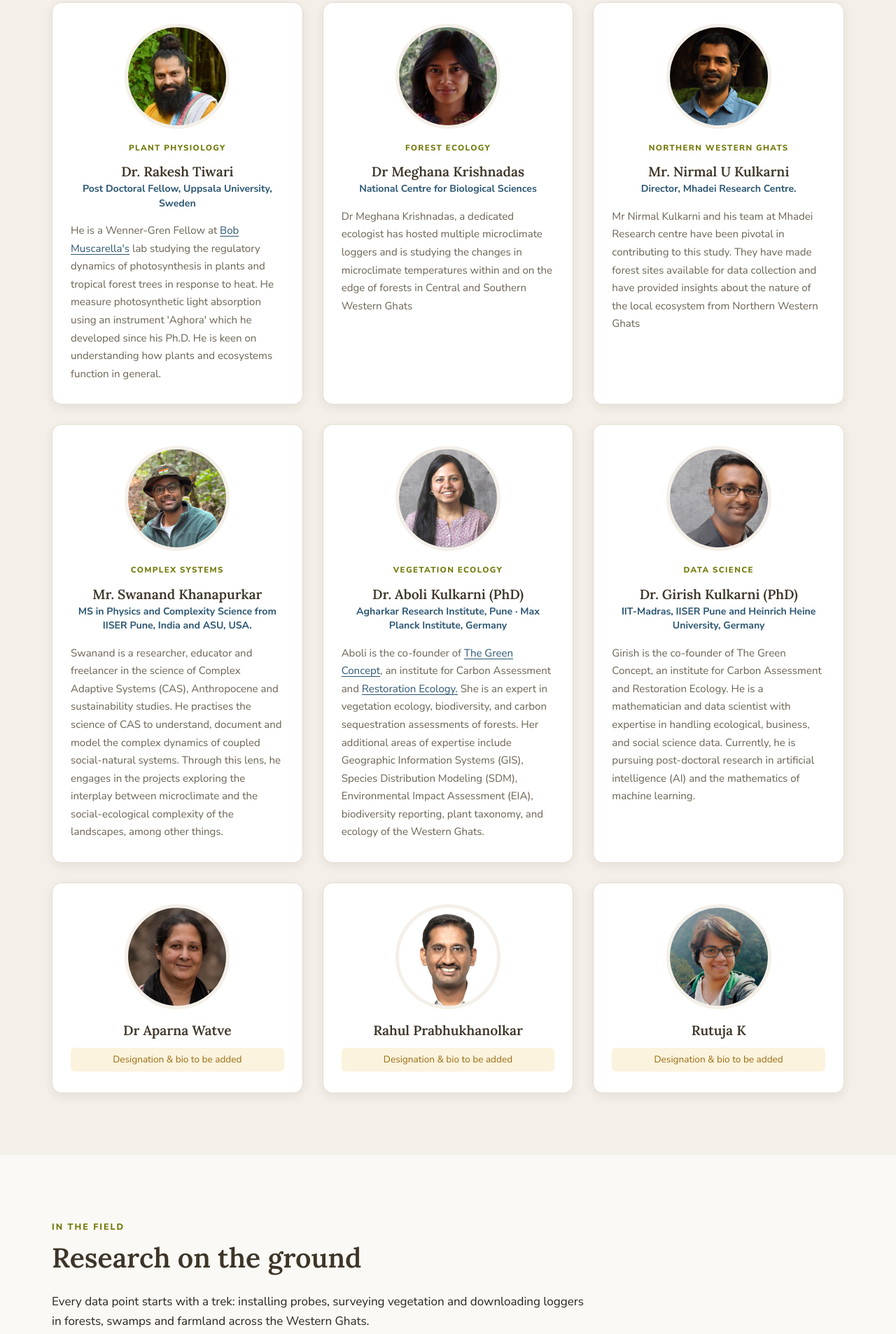
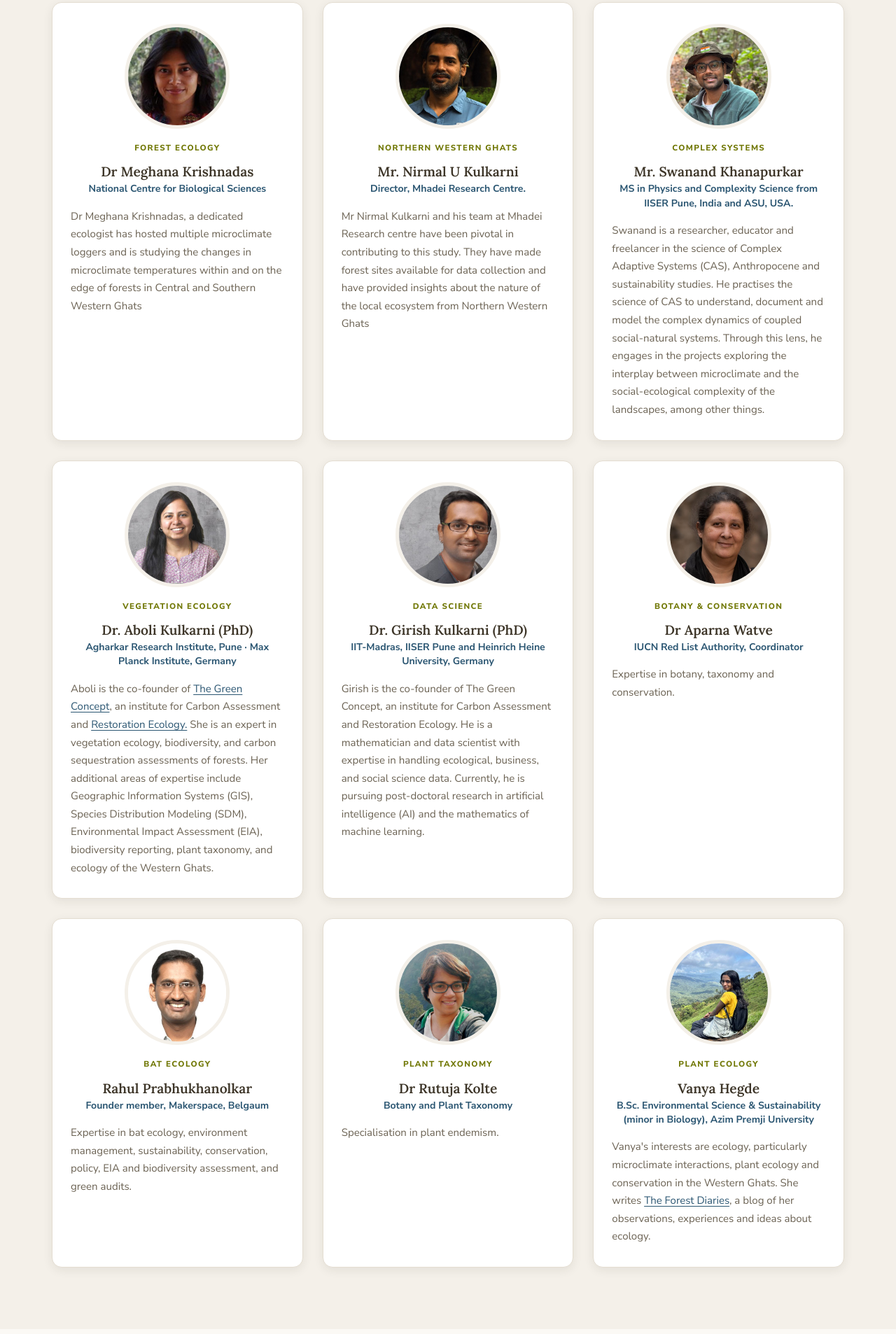
Before and after one commit to rohan3187/microclimate-india, a plain HTML site: page about.html in a window 1280 px wide. Shown: the part 1892-3798 px from the top of the page at 70% size. Drawn offline with Linux system fonts and the light colour scheme; a web font is replaced by a local one.

Commit message:
Add files via upload

```diff
--- a/about.html
+++ b/about.html
@@ -73,14 +73,6 @@
         </article>
 
         <article class="member reveal">
-          <img src="assets/img/team/rakesh-tiwari.jpg" alt="Dr. Rakesh Tiwari" loading="lazy">
-          <div class="theme">Plant physiology</div>
-          <h3>Dr. Rakesh Tiwari</h3>
-          <div class="role">Post Doctoral Fellow, Uppsala University, Sweden</div>
-          <p>He is a Wenner-Gren Fellow at <a href="https://www.katalog.uu.se/profile/?id=N18-2277" target="_blank" rel="noopener">Bob Muscarella's</a> lab studying the regulatory dynamics of photosynthesis in plants and tropical forest trees in response to heat. He measure photosynthetic light absorption using an instrument 'Aghora' which he developed since his Ph.D. He is keen on understanding how plants and ecosystems function in general.</p>
-        </article>
-
-        <article class="member reveal">
           <img src="assets/img/team/meghana-krishnadas.jpg" alt="Dr Meghana Krishnadas" loading="lazy">
           <div class="theme">Forest ecology</div>
           <h3>Dr Meghana Krishnadas</h3>
@@ -120,23 +112,36 @@
           <p>Girish is the co-founder of The Green Concept, an institute for Carbon Assessment and Restoration Ecology. He is a mathematician and data scientist with expertise in handling ecological, business, and social science data. Currently, he is pursuing post-doctoral research in artificial intelligence (AI) and the mathematics of machine learning.</p>
         </article>
 
-        <!-- New members: photos supplied, designations still to be added -->
         <article class="member reveal">
           <img src="assets/img/team/aparna-watve.jpg" alt="Dr Aparna Watve" loading="lazy">
+          <div class="theme">Botany &amp; conservation</div>
           <h3>Dr Aparna Watve</h3>
-          <div class="todo">Designation &amp; bio to be added</div>
+          <div class="role">IUCN Red List Authority, Coordinator</div>
+          <p>Expertise in botany, taxonomy and conservation.</p>
         </article>
 
         <article class="member reveal">
           <img src="assets/img/team/rahul-prabhukhanolkar.jpg" alt="Rahul Prabhukhanolkar" loading="lazy">
+          <div class="theme">Bat ecology</div>
           <h3>Rahul Prabhukhanolkar</h3>
-          <div class="todo">Designation &amp; bio to be added</div>
+          <div class="role">Founder member, Makerspace, Belgaum</div>
+          <p>Expertise in bat ecology, environment management, sustainability, conservation, policy, EIA and biodiversity assessment, and green audits.</p>
         </article>
 
         <article class="member reveal">
-          <img src="assets/img/team/rutuja-k.jpg" alt="Rutuja K" loading="lazy">
-          <h3>Rutuja K</h3>
-          <div class="todo">Designation &amp; bio to be added</div>
+          <img src="assets/img/team/rutuja-k.jpg" alt="Dr Rutuja Kolte" loading="lazy">
+          <div class="theme">Plant taxonomy</div>
+          <h3>Dr Rutuja Kolte</h3>
+          <div class="role">Botany and Plant Taxonomy</div>
+          <p>Specialisation in plant endemism.</p>
+        </article>
+
+        <article class="member reveal">
+          <img src="assets/img/team/vanya-hegde.jpg" alt="Vanya Hegde" loading="lazy">
+          <div class="theme">Plant ecology</div>
+          <h3>Vanya Hegde</h3>
+          <div class="role">B.Sc. Environmental Science &amp; Sustainability (minor in Biology), Azim Premji University</div>
+          <p>Vanya's interests are ecology, particularly microclimate interactions, plant ecology and conservation in the Western Ghats. She writes <a href="https://vanyasayimane.wordpress.com" target="_blank" rel="noopener">The Forest Diaries</a>, a blog of her observations, experiences and ideas about ecology.</p>
         </article>
       </div>
     </div>
```
Also changed, not shown: blog/reflection-on-the-microclimate-research.html (+1 -1 lines), donate.html (+7 -4 lines), index.html (+2 -2 lines), probe-map.html (+1 -1 lines), projects.html (+2 -2 lines), assets/img/team/vanya-hegde.jpg (added).
